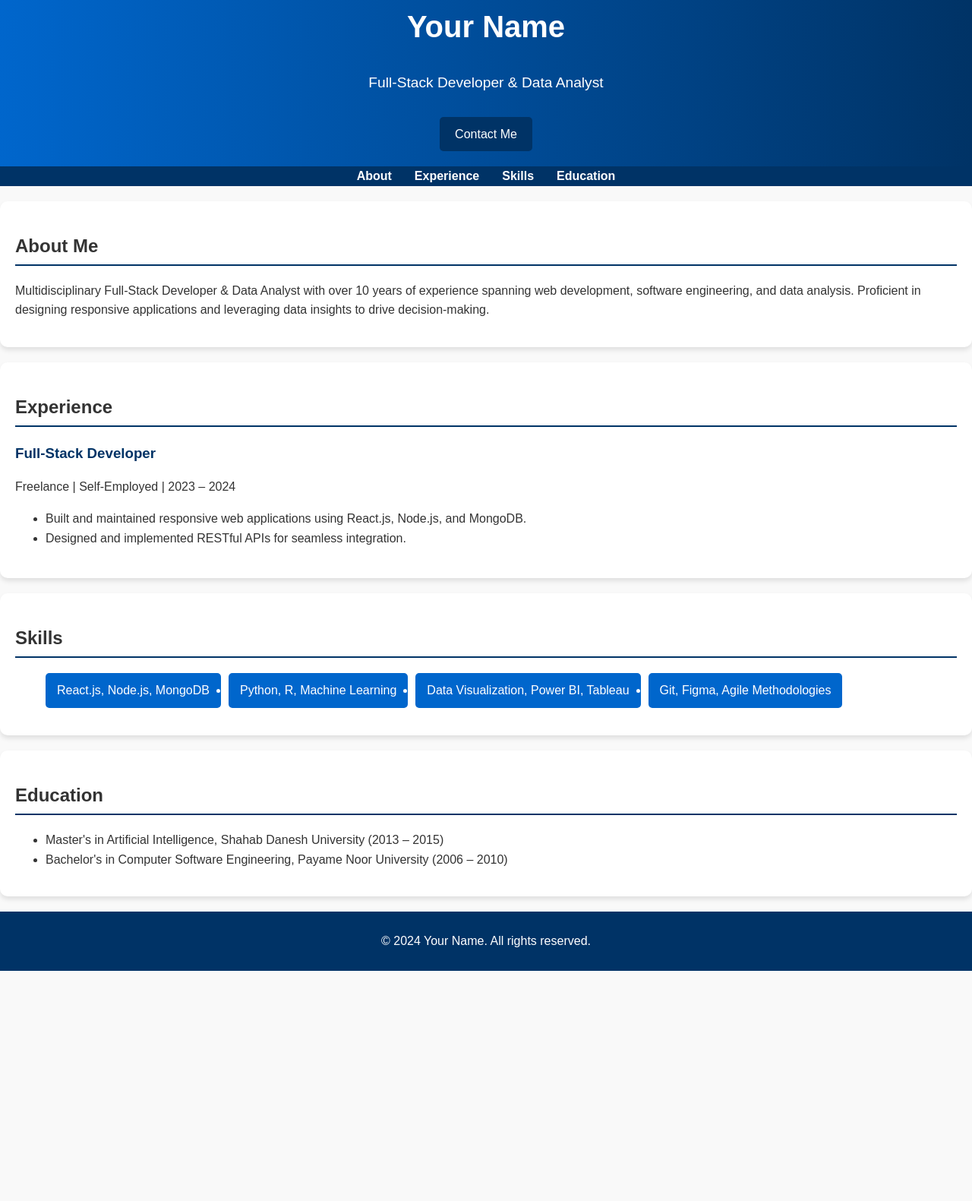
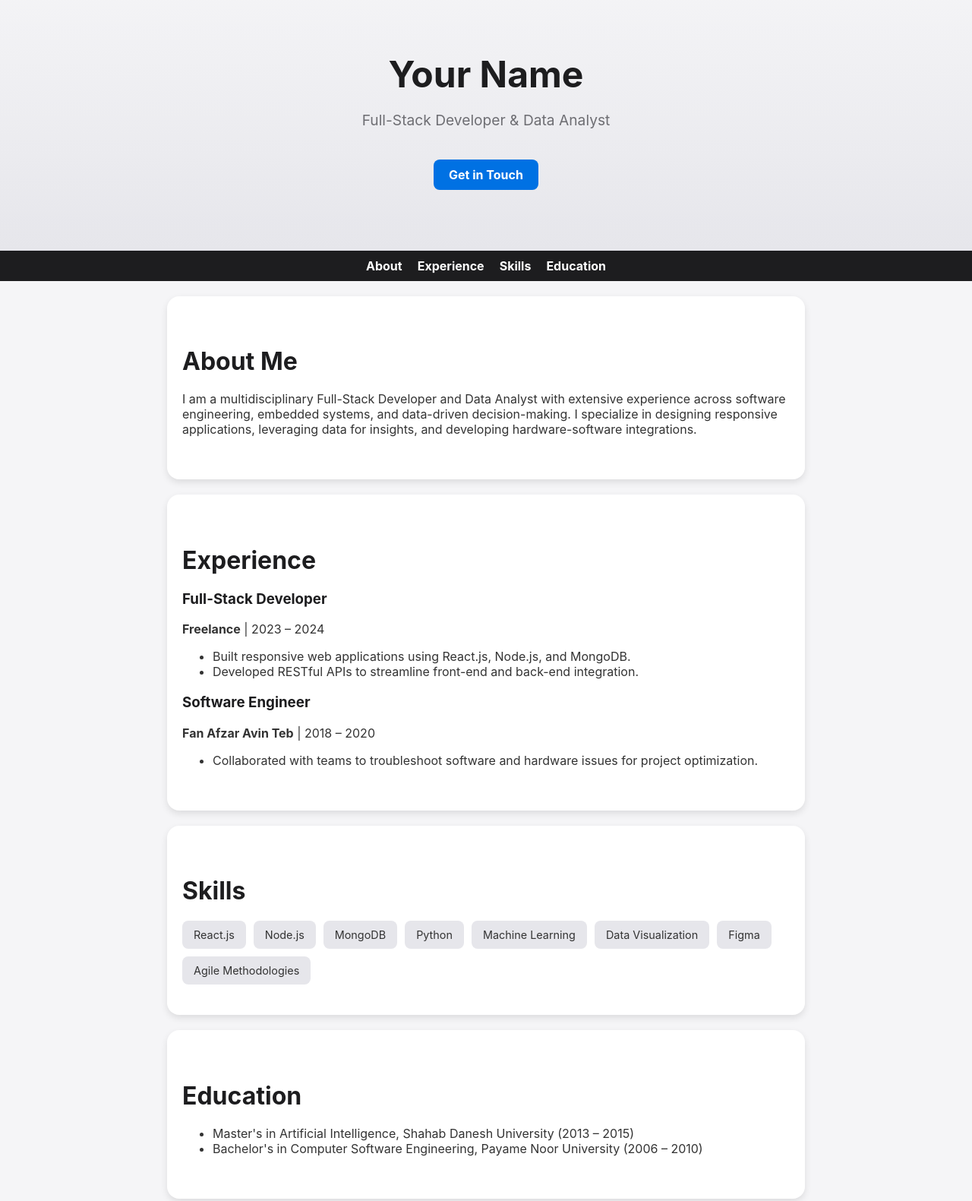
Before and after one commit to khaledRahnama/cv, a plain HTML site: page cv.html in a window 1280 px wide. Shown: the part 44-1625 px from the top of the page at 76% size. Before the commit the page ends 1322 px from the top, so only its background shows below. Drawn offline with Linux system fonts and the light colour scheme.

Commit message:
applied new theme

```diff
--- a/cv.html
+++ b/cv.html
@@ -1,20 +1,22 @@
 <!DOCTYPE html>
 <html lang="en">
   <head>
-  <meta charset="UTF-8">
-  <meta name="viewport" content="width=device-width, initial-scale=1.0">
+    <meta charset="UTF-8" />
+    <meta name="viewport" content="width=device-width, initial-scale=1.0" />
     <title>Professional CV</title>
-  <link rel="stylesheet" href="styles.css">
+    <link rel="stylesheet" href="styles.css" />
   </head>
   <body>
+    <!-- Header Section -->
     <header>
-    <div class="container">
+      <div class="header-content">
         <h1>Your Name</h1>
-      <p>Full-Stack Developer & Data Analyst</p>
-      <a href="mailto:your_email@example.com" class="btn">Contact Me</a>
+        <p class="subtitle">Full-Stack Developer & Data Analyst</p>
+        <a href="#contact" class="btn-primary">Get in Touch</a>
       </div>
     </header>
 
+    <!-- Navigation Bar -->
     <nav class="navbar">
       <ul>
         <li><a href="#about">About</a></li>
@@ -24,51 +26,91 @@
       </ul>
     </nav>
 
+    <!-- About Section -->
     <section id="about" class="section">
+      <div class="container">
         <h2>About Me</h2>
         <p>
-      Multidisciplinary Full-Stack Developer & Data Analyst with over 10 years
-      of experience spanning web development, software engineering, and data
-      analysis. Proficient in designing responsive applications and leveraging
-      data insights to drive decision-making.
+          I am a multidisciplinary Full-Stack Developer and Data Analyst with
+          extensive experience across software engineering, embedded systems,
+          and data-driven decision-making. I specialize in designing responsive
+          applications, leveraging data for insights, and developing
+          hardware-software integrations.
         </p>
-  </section>
-
-  <section id="experience" class="section">
-    <h2>Experience</h2>
-    <div class="timeline">
-      <div class="timeline-item">
-        <h3>Full-Stack Developer</h3>
-        <p>Freelance | Self-Employed | 2023 – 2024</p>
-        <ul>
-          <li>Built and maintained responsive web applications using React.js, Node.js, and MongoDB.</li>
-          <li>Designed and implemented RESTful APIs for seamless integration.</li>
-        </ul>
-      </div>
-      <!-- Add other experiences similarly -->
       </div>
     </section>
 
-  <section id="skills" class="section">
-    <h2>Skills</h2>
-    <ul class="skills-list">
-      <li>React.js, Node.js, MongoDB</li>
-      <li>Python, R, Machine Learning</li>
-      <li>Data Visualization, Power BI, Tableau</li>
-      <li>Git, Figma, Agile Methodologies</li>
+    <!-- Experience Section -->
+    <section id="experience" class="section">
+      <div class="container">
+        <h2>Experience</h2>
+        <div class="experience-item">
+          <h3>Full-Stack Developer</h3>
+          <p><strong>Freelance</strong> | 2023 – 2024</p>
+          <ul>
+            <li>
+              Built responsive web applications using React.js, Node.js, and
+              MongoDB.
+            </li>
+            <li>
+              Developed RESTful APIs to streamline front-end and back-end
+              integration.
+            </li>
           </ul>
+        </div>
+        <div class="experience-item">
+          <h3>Software Engineer</h3>
+          <p><strong>Fan Afzar Avin Teb</strong> | 2018 – 2020</p>
+          <ul>
+            <li>
+              Collaborated with teams to troubleshoot software and hardware
+              issues for project optimization.
+            </li>
+          </ul>
+        </div>
+        <!-- Add more experiences -->
+      </div>
     </section>
 
+    <!-- Skills Section -->
+    <section id="skills" class="section">
+      <div class="container">
+        <h2>Skills</h2>
+        <div class="skills-list">
+          <span>React.js</span>
+          <span>Node.js</span>
+          <span>MongoDB</span>
+          <span>Python</span>
+          <span>Machine Learning</span>
+          <span>Data Visualization</span>
+          <span>Figma</span>
+          <span>Agile Methodologies</span>
+        </div>
+      </div>
+    </section>
+
+    <!-- Education Section -->
     <section id="education" class="section">
+      <div class="container">
         <h2>Education</h2>
         <ul>
-      <li>Master's in Artificial Intelligence, Shahab Danesh University (2013 – 2015)</li>
-      <li>Bachelor's in Computer Software Engineering, Payame Noor University (2006 – 2010)</li>
+          <li>
+            Master's in Artificial Intelligence, Shahab Danesh University (2013
+            – 2015)
+          </li>
+          <li>
+            Bachelor's in Computer Software Engineering, Payame Noor University
+            (2006 – 2010)
+          </li>
         </ul>
+      </div>
     </section>
 
+    <!-- Footer Section -->
     <footer>
+      <div class="footer-content">
         <p>&copy; 2024 Your Name. All rights reserved.</p>
+      </div>
     </footer>
 
     <script src="script.js"></script>
--- a/script.js
+++ b/script.js
@@ -1,11 +1,11 @@
-document.querySelectorAll('.navbar a').forEach(link => {
-    link.addEventListener('click', e => {
-      e.preventDefault();
-      const targetId = e.target.getAttribute('href').substring(1);
-      const targetElement = document.getElementById(targetId);
-      window.scrollTo({
-        top: targetElement.offsetTop - 50,
-        behavior: 'smooth'
-      });
+// Smooth scroll for navigation
+document.querySelectorAll(".navbar a").forEach((link) => {
+  link.addEventListener("click", (event) => {
+    event.preventDefault();
+    const target = document.querySelector(event.target.getAttribute("href"));
+    target.scrollIntoView({
+      behavior: "smooth",
+      block: "start",
     });
   });
+});
--- a/styles.css
+++ b/styles.css
@@ -1,48 +1,71 @@
-/* Global Styles */
+/* General Styles */
 body {
-    font-family: Arial, sans-serif;
-    line-height: 1.6;
   margin: 0;
   padding: 0;
+  font-family: -apple-system, BlinkMacSystemFont, "Segoe UI", Roboto, Helvetica,
+    Arial, sans-serif;
   color: #333;
-    background-color: #f9f9f9;
+  background: #f5f5f7;
+  scroll-behavior: smooth;
+}
+
+h1,
+h2,
+h3 {
+  color: #1d1d1f;
+}
+
+a {
+  text-decoration: none;
+  color: #0071e3;
+  transition: color 0.3s;
+}
+
+a:hover {
+  color: #0056b3;
 }
 
 /* Header */
 header {
-    background: linear-gradient(to right, #0066cc, #003366);
-    color: white;
-    padding: 20px 0;
+  background: linear-gradient(to bottom, #f5f5f7, #e6e6eb);
   text-align: center;
+  padding: 80px 20px;
 }
 
 header h1 {
-    font-size: 2.5rem;
+  font-size: 3rem;
+  margin-bottom: 10px;
 }
 
-  header p {
+header .subtitle {
   font-size: 1.2rem;
+  color: #6e6e73;
 }
 
-  header .btn {
+header .btn-primary {
   display: inline-block;
-    margin-top: 10px;
+  margin-top: 20px;
   padding: 10px 20px;
   color: white;
-    background: #003366;
-    text-decoration: none;
-    border-radius: 5px;
+  background: #0071e3;
+  border-radius: 8px;
+  font-weight: bold;
   transition: background 0.3s;
 }
 
-  header .btn:hover {
-    background: #0055aa;
+header .btn-primary:hover {
+  background: #0056b3;
 }
 
 /* Navigation Bar */
 .navbar {
-    background: #003366;
-    overflow: hidden;
+  background: #1d1d1f;
+  padding: 10px 20px;
+  position: sticky;
+  top: 0;
+  z-index: 1000;
+  display: flex;
+  justify-content: center;
 }
 
 .navbar ul {
@@ -50,50 +73,32 @@ body {
   margin: 0;
   padding: 0;
   display: flex;
-    justify-content: center;
-  }
-
-  .navbar li {
-    margin: 0 15px;
+  gap: 20px;
 }
 
 .navbar a {
-    text-decoration: none;
   color: white;
   font-weight: bold;
-    transition: color 0.3s;
+  transition: opacity 0.3s;
 }
 
 .navbar a:hover {
-    color: #00ccff;
+  opacity: 0.7;
 }
 
 /* Section Styling */
 .section {
-    padding: 20px;
-    margin: 20px 0;
+  padding: 40px 20px;
+  margin: 20px auto;
   background: white;
-    border-radius: 10px;
-    box-shadow: 0 4px 6px rgba(0, 0, 0, 0.1);
+  max-width: 800px;
+  border-radius: 16px;
+  box-shadow: 0 4px 10px rgba(0, 0, 0, 0.1);
 }
 
 .section h2 {
-    border-bottom: 2px solid #003366;
-    padding-bottom: 5px;
-  }
-
-  /* Timeline */
-  .timeline {
-    margin: 20px 0;
-  }
-
-  .timeline-item {
   margin-bottom: 20px;
-  }
-
-  .timeline-item h3 {
-    margin: 0;
-    color: #003366;
+  font-size: 2rem;
 }
 
 /* Skills */
@@ -103,17 +108,18 @@ body {
   gap: 10px;
 }
 
-  .skills-list li {
+.skills-list span {
   padding: 10px 15px;
-    background: #0066cc;
-    color: white;
-    border-radius: 5px;
+  background: #e6e6eb;
+  border-radius: 8px;
+  font-size: 0.9rem;
 }
 
 /* Footer */
 footer {
+  background: #1d1d1f;
+  color: white;
   text-align: center;
-    padding: 10px;
-    background: #003366;
-    color: white;
+  padding: 20px 0;
+  margin-top: 40px;
 }
```
Lines whose indentation alone changed are shown as unchanged.
